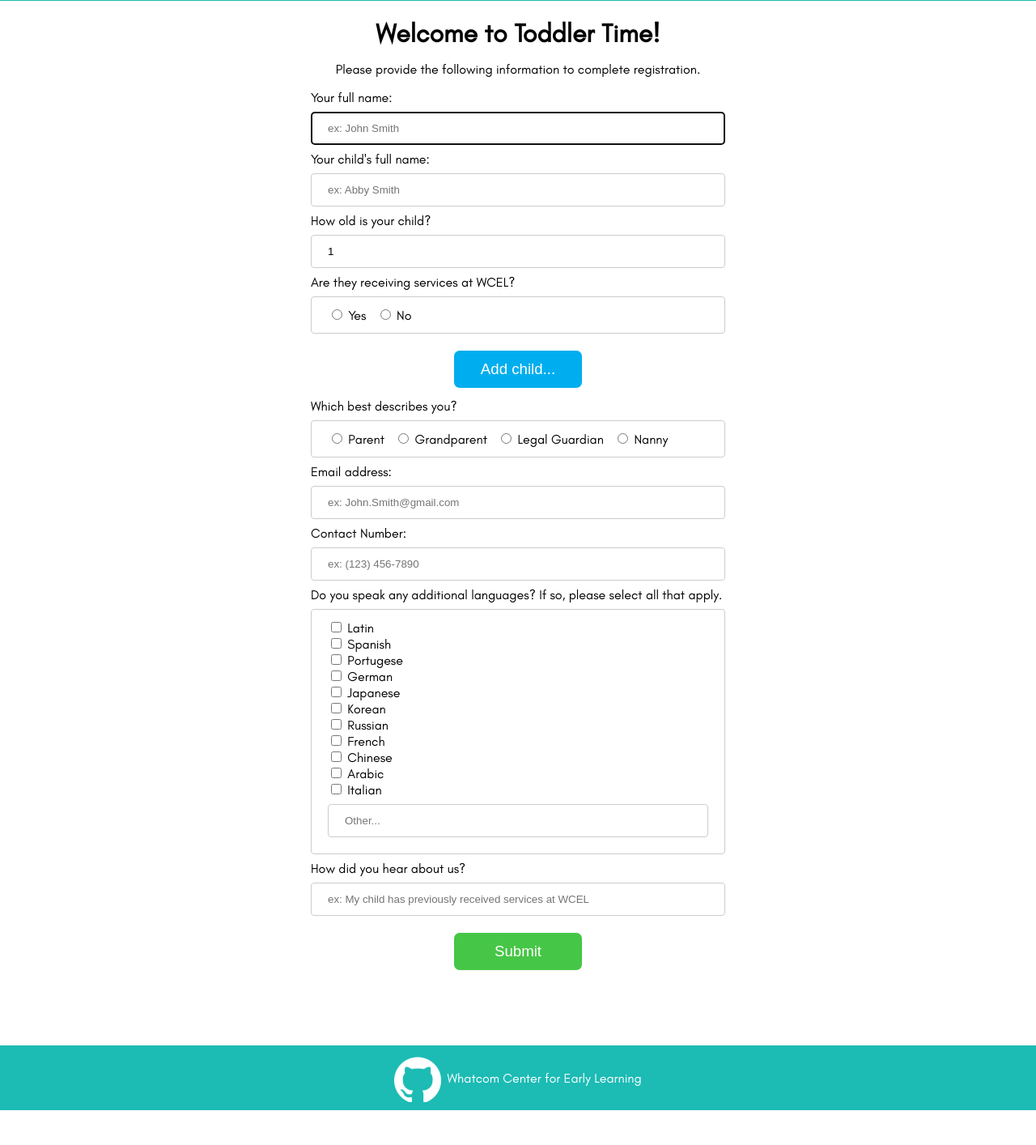
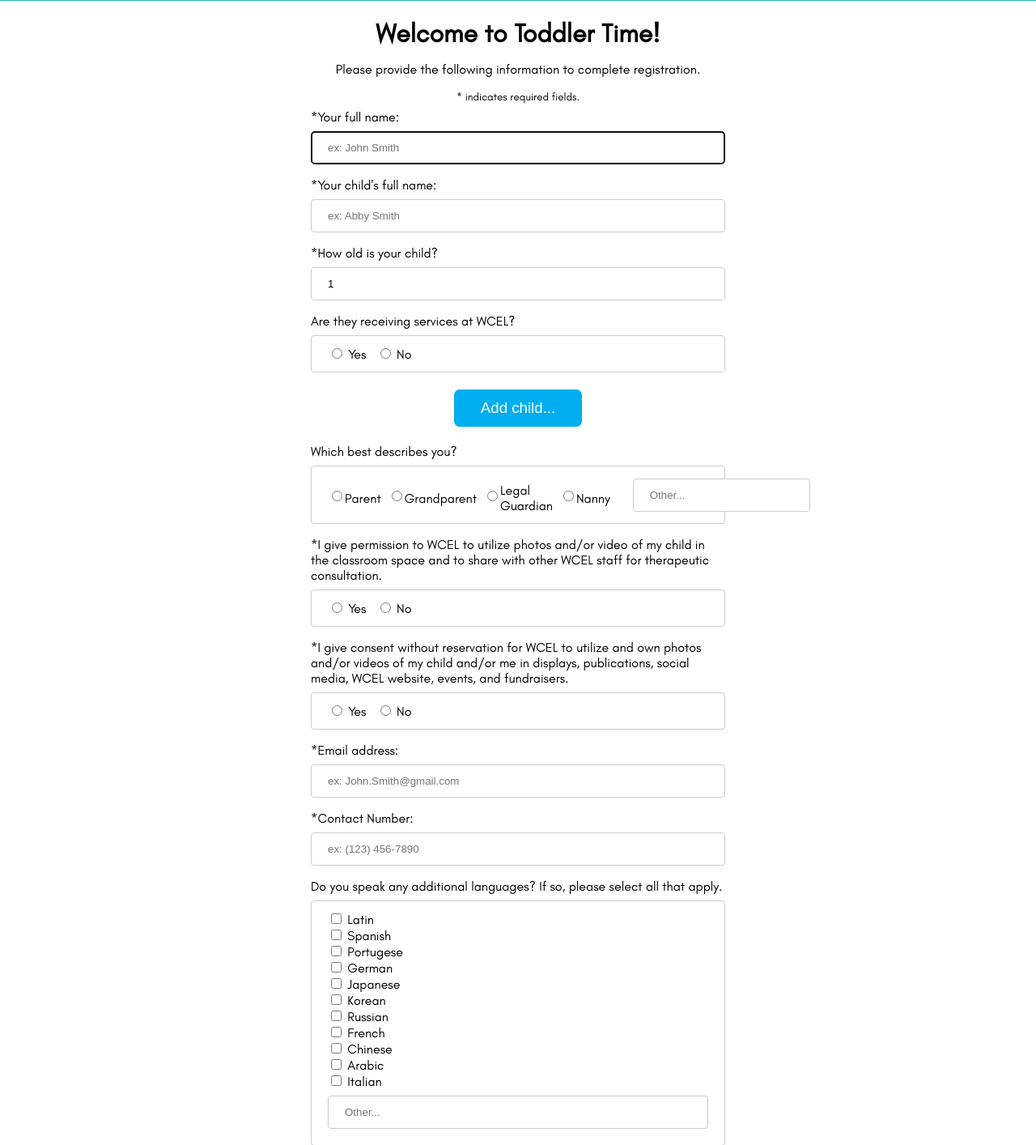
Before and after one commit to dwstrong5/WCEL-TT-Registration, a Flask app: page / in a window 1280 px wide. Shown: the part 695-2109 px from the top of the page at 81% size. Before the commit the page ends 2066 px from the top, so only its background shows below. Run offline with Flask 3, Linux system fonts and the light colour scheme; parts of the project's set-up code (start-up, migrations or seed data) failed here and were passed over.

Commit message:
added photo permission questions, required fields statement

```diff
--- /dev/null
+++ b/static/addOrRemoveChild.js
@@ -0,0 +1,77 @@
+
+// Get reference to add button
+const addButton = document.querySelector(".add-button");
+addButton.addEventListener('click', addChildEntry);
+
+
+function addChildEntry() {
+    document.querySelector('.services-container').insertAdjacentElement('afterend',createChildEntry())
+}
+
+function createChildEntry() {
+    const res = document.createElement('div')
+    res.className="added-child-container"
+    const nameLabel= document.createElement('label')
+    nameLabel.innerHTML = "Your child's full name:"
+
+    const nameInput = document.createElement('input')
+    nameInput.type = "text"
+    nameInput.placeholder = "ex: Jane Smith"
+    nameInput.id = "child-name"
+    nameInput.name = "child-name"
+
+    const ageLabel = document.createElement('label')
+    ageLabel.innerHTML = "How old is your child?"
+
+    const agePicker = document.createElement('input')
+    agePicker.type = "number"
+    agePicker.min = 0
+    agePicker.max = 5
+    agePicker.defaultValue = 1
+    agePicker.id = "child-age"
+    agePicker.name = "child-age"
+
+    const servicesLabel = document.createElement('label')
+    servicesLabel.innerHTML = "Are they receiving services at WCEL?"
+
+    const servicesContainer = document.createElement('div')
+    servicesContainer.className = "services-container"
+    const yesRadioBtn = document.createElement('input')
+    yesRadioBtn.type="radio"
+    yesRadioBtn.value="Yes"
+    yesRadioBtn.id = "receiving-services"
+    yesRadioBtn.name = "receiving services"
+
+    const yesLabel = document.createElement('label');
+    yesLabel.id = "receiving-services"
+    yesLabel.innerText = "Yes"
+
+
+    const noRadioBtn = document.createElement('input')
+    noRadioBtn.type="radio"
+    noRadioBtn.value="No"
+    noRadioBtn.id = "receiving-services"
+    noRadioBtn.name = "receiving services"
+
+    const noLabel = document.createElement('label');
+    noLabel.id = "receiving-services"
+    noLabel.innerText = "No"
+
+    servicesContainer.append(yesRadioBtn, yesLabel, noRadioBtn, noLabel)
+
+    const removeBtn = document.createElement('input')
+    removeBtn.type = "button"
+    removeBtn.value = "Remove child"
+    removeBtn.classList.add("remove-button")
+    removeBtn.addEventListener("click", removeItem)
+
+    res.append(nameLabel, nameInput, ageLabel, agePicker, servicesLabel, servicesContainer, removeBtn);
+
+    return res;
+}
+
+
+
+function removeItem(event) {
+    event.target.parentElement.remove();
+}
--- a/static/stylesheets/index.css
+++ b/static/stylesheets/index.css
@@ -43,14 +43,25 @@ h1 {
     margin-left:30vw;
 }
 
-.services-container, .relationship-container {
+.services-container, .relationship-container, .photo-permission-container {
     border: 1px solid #ccc;
     border-radius: 4px;
     padding: 12px 20px;
     margin: 8px 0;
 }
 
-.services-container > label, .relationship-container > label{
+.relationship-container {
+    display: flex;
+    align-items: center;
+    justify-content: space-between;
+}
+
+.relationship-container > input[type=text] {
+    width: auto;
+    margin: 0 1.25rem;
+}
+
+.services-container > label, .relationship-container > label, .photo-permission-container > label {
     padding-right: 8px;
 }
 
@@ -63,22 +74,42 @@ h1 {
     margin: 8px 0;
 }
 
-.add-button {
+.added-child-container {
+    display: flex;
+    flex-direction: column;
+}
+
+.add-button, .remove-button {
     height: 3rem;
     width: 10rem;
     align-self: center;
     margin: 0.75rem;
     color: white;
     font-size: 14pt;
-    background-color: rgb(0,174,239);
     border: thin solid white;
     border-radius: 8px;
+}
+
+.add-button {
+    background-color: rgb(0,174,239);
+}
+
+.remove-button {
+    background-color: #ed1566;
 }
 
 .add-button:hover {
     background-color: rgb(0, 151, 239);
     cursor: pointer;
+}
 
+.remove-button:hover {
+    background-color: #c01e59;
+    cursor: pointer;
+}
+
+label {
+    padding-top: 0.5rem;
 }
 
 input[type=text], input[type=email], input[type=number], input[type=tel], select {
--- a/templates/index.html
+++ b/templates/index.html
@@ -21,19 +21,20 @@
 <div class="greeting-container">
     <h1>Welcome to Toddler Time!</h1>
     <p>Please provide the following information to complete registration.</p>
+    <small>* indicates required fields.</small>
 </div>
 
 
 <div class='form-container'>
     <form action="confirm" method="POST">
-        <label for="parent-name">Your full name:</label>
+        <label for="parent-name">*Your full name:</label>
         <input type="text" id="parent-name" name="parent-name" placeholder='ex: John Smith' required autofocus />
 
-        <label for="child-name">Your child's full name:</label>
+        <label for="child-name">*Your child's full name:</label>
         <input type="text" id="child-name" name="child-name" placeholder='ex: Abby Smith' required />
 
-        <label for="child-age">How old is your child?</label>
-        <input type="number" id="child-age" name="child-age" required min="0" max="5" value="1" />
+        <label for="child-age">*How old is your child?</label>
+        <input type="number" id="child-age" name="child-age" required min="0" max="5" value="1" required/>
 
         <label for="receiving-services">Are they receiving services at WCEL?</label>
         <div class='services-container'>
@@ -59,12 +60,37 @@
 
             <input type="radio" id="relationship" name="relationship" value="Ganny" />
             <label>Nanny</label>
+
+            <input type="text" id="relationship" name="relationship" placeholder="Other..." />
         </div>
 
-        <label for="email">Email address:</label>
+
+        <label for="consultation-photo-permission">*I give permission to WCEL to utilize photos and/or video of my child in the classroom space and to share with other WCEL staff for therapeutic consultation.</label>
+        <div class='photo-permission-container'>
+            <input type="radio" id="consultation-photo-permission" name="consultation-photo-permission" value="Yes" required />
+            <label>Yes</label>
+
+            <input type="radio" id="consultation-photo-permission" name="consultation-photo-permission" value="No" required />
+            <label>No</label>
+        </div>
+
+        <label for="outreach-photo-permission">*I give consent without reservation for WCEL to utilize and own photos and/or videos of my child and/or me in displays, publications, social media, WCEL website, events, and fundraisers.</label>
+        <div class='photo-permission-container'>
+            <input type="radio" id="outreach-photo-permission" name="outreach-photo-permission" value="Yes" required/>
+            <label>Yes</label>
+
+            <input type="radio" id="outreach-photo-permission" name="outreach-photo-permission" value="No" required/>
+            <label>No</label>
+        </div>
+
+
+
+
+
+        <label for="email">*Email address:</label>
         <input type="email" id="email" name="email" placeholder='ex: John.Smith@gmail.com' required />
 
-        <label for="phone">Contact Number:</label>
+        <label for="phone">*Contact Number:</label>
         <input type="tel" id="phone" name="phone" pattern="([0-9]{3}) [0-9]{3}-[0-9]{4})" placeholder='ex: (123) 456-7890' required />
 
         <label for="languages">Do you speak any additional languages? If so, please select all that apply.</label>
@@ -127,6 +153,6 @@
     </a>
     Whatcom Center for Early Learning
 </div>
-<script src="../static/index.js" defer></script>
+<script src="../static/addOrRemoveChild.js" defer></script>
 
 {% endblock %}
```
Also changed, not shown: static/index.js (deleted, +0 -65 lines).
